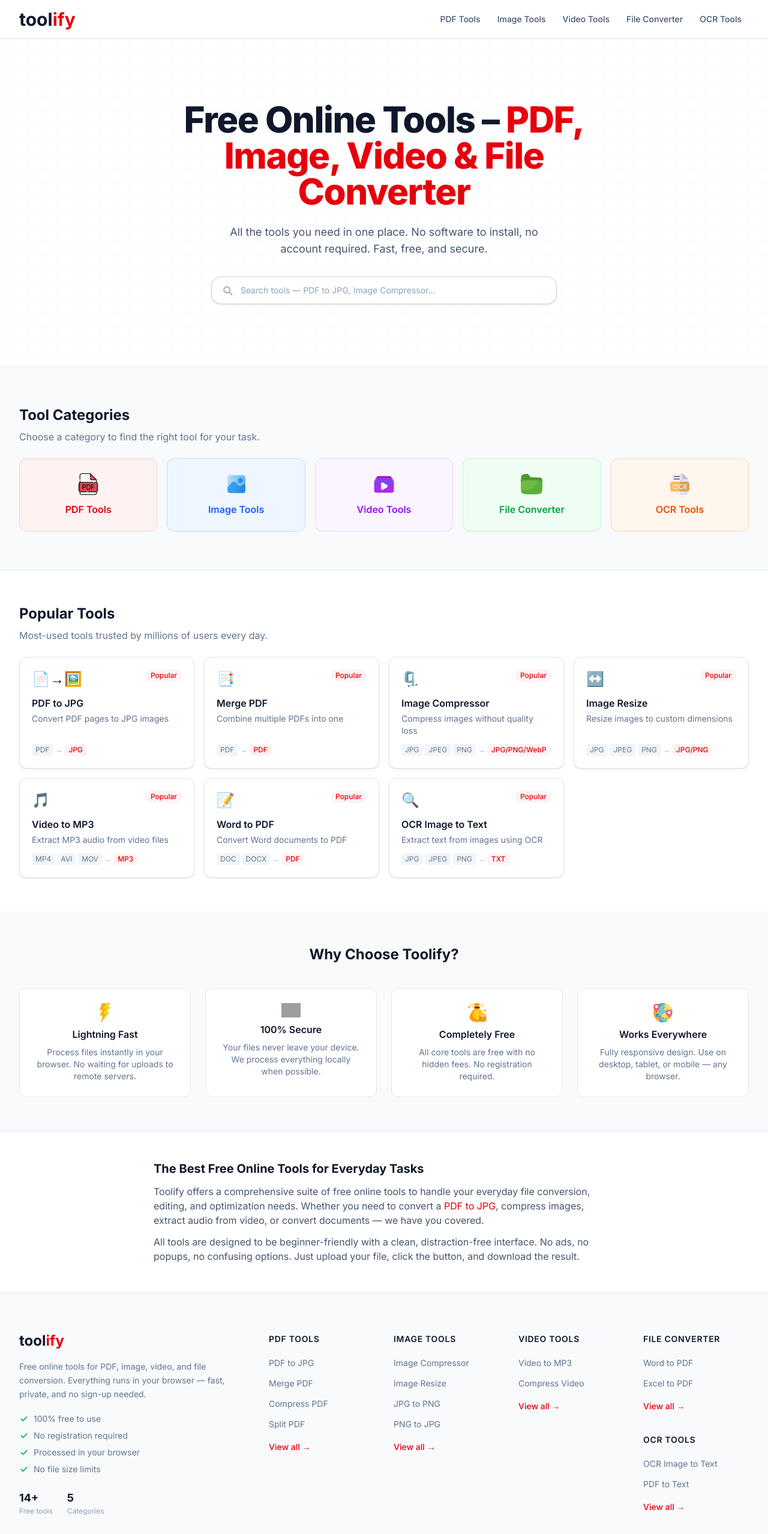
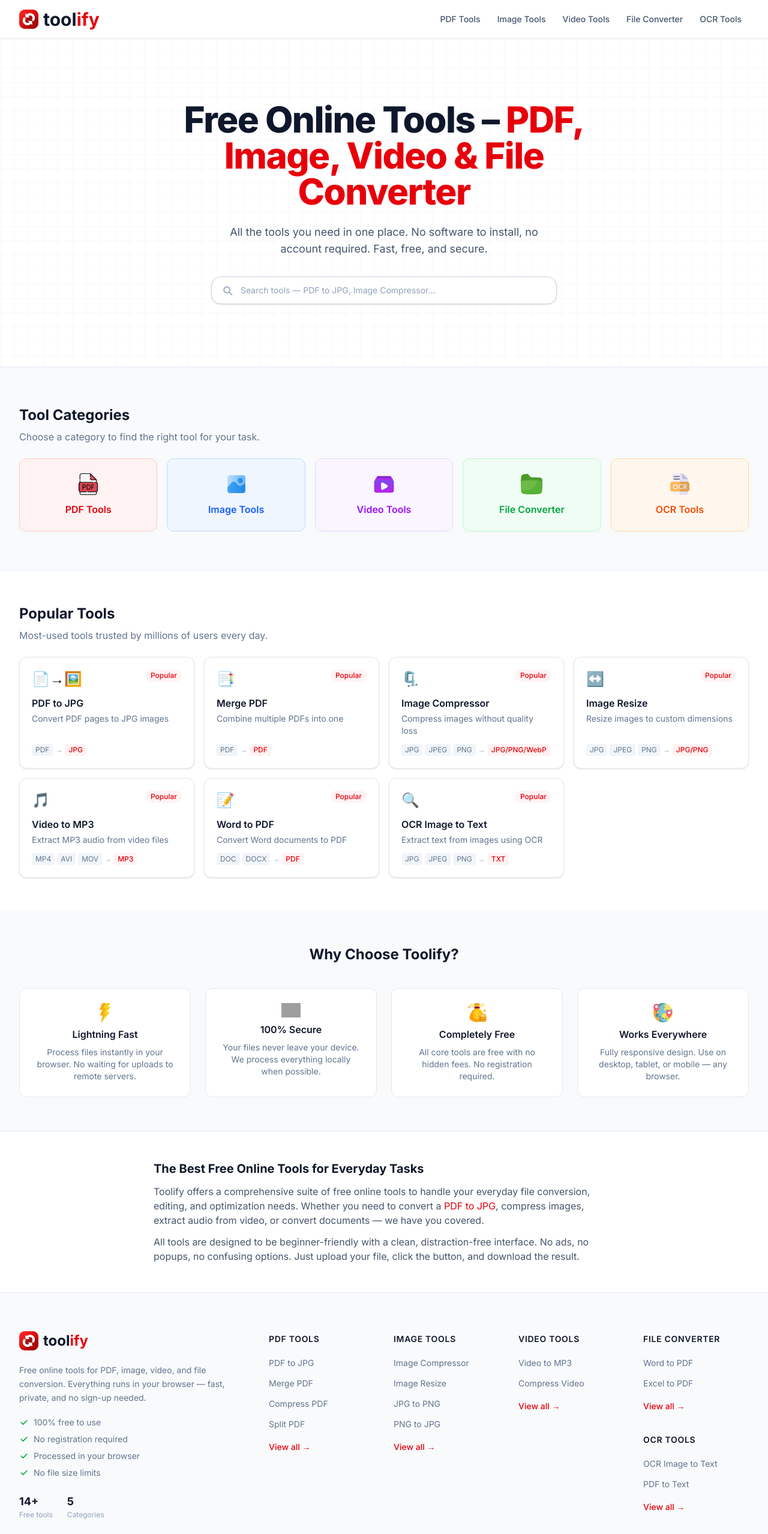
Before and after one commit to mhtrkn/toolify, a Next.js app: page / in a window 1280 px wide. Shown: the top 2557 px of the page at 60% size. Built offline with nearby package versions, Linux system fonts and the light colour scheme; grey boxes are pictures that could not be loaded.

Commit message:
logo changed

```diff
--- a/src/components/layout/Footer.tsx
+++ b/src/components/layout/Footer.tsx
@@ -1,5 +1,6 @@
 import Link from "next/link";
 import { CATEGORIES, TOOLS } from "@/lib/tools";
+import Image from "next/image";
 
 export default function Footer() {
   const toolsByCategory = CATEGORIES.reduce(
@@ -27,7 +28,8 @@
         <div className="grid grid-cols-2 gap-x-8 gap-y-12 lg:grid-cols-6">
           {/* Brand column */}
           <div className="col-span-2 lg:col-span-2">
-            <Link href="/" className="inline-block">
+            <Link href="/" className="inline-flex items-center gap-2">
+              <Image src={"/icons/logo.png"} width={32} height={32} alt="toolify logo" />
               <span className="text-2xl font-bold text-slate-900">
                 tool<span className="text-red-600">ify</span>
               </span>
--- a/src/components/layout/Header.tsx
+++ b/src/components/layout/Header.tsx
@@ -3,6 +3,7 @@
 import Link from "next/link";
 import { useState } from "react";
 import { CATEGORIES } from "@/lib/tools";
+import Image from "next/image";
 
 export default function Header() {
   const [mobileOpen, setMobileOpen] = useState(false);
@@ -12,6 +13,7 @@
       <div className="mx-auto flex h-16 max-w-7xl items-center justify-between px-4 sm:px-6 lg:px-8">
         {/* Logo */}
         <Link href="/" className="flex items-center gap-2">
+          <Image src={"/icons/logo.png"} width={32} height={32} alt="toolify logo" />
           <span className="text-3xl font-bold text-slate-900">
             tool<span className="text-red-600">ify</span>
           </span>
```
Also changed, not shown: public/icons/logo.png (added).
